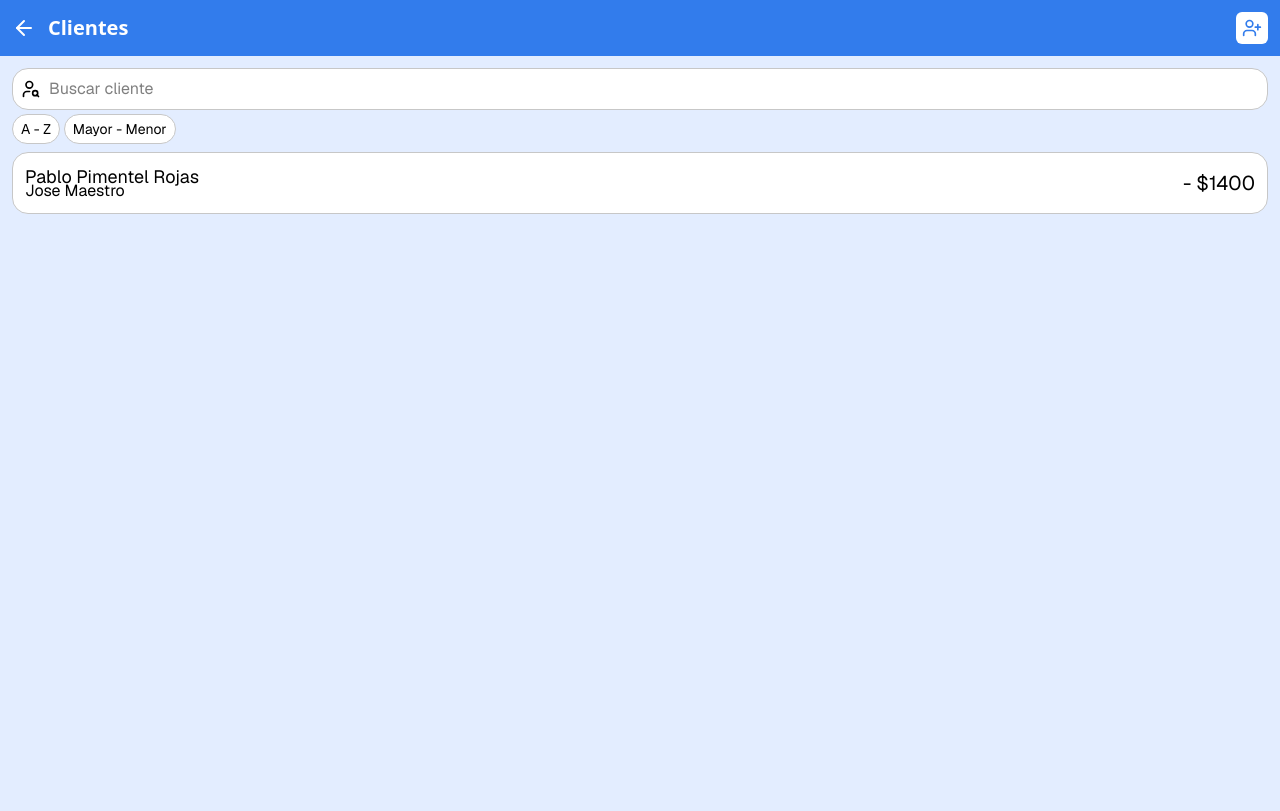
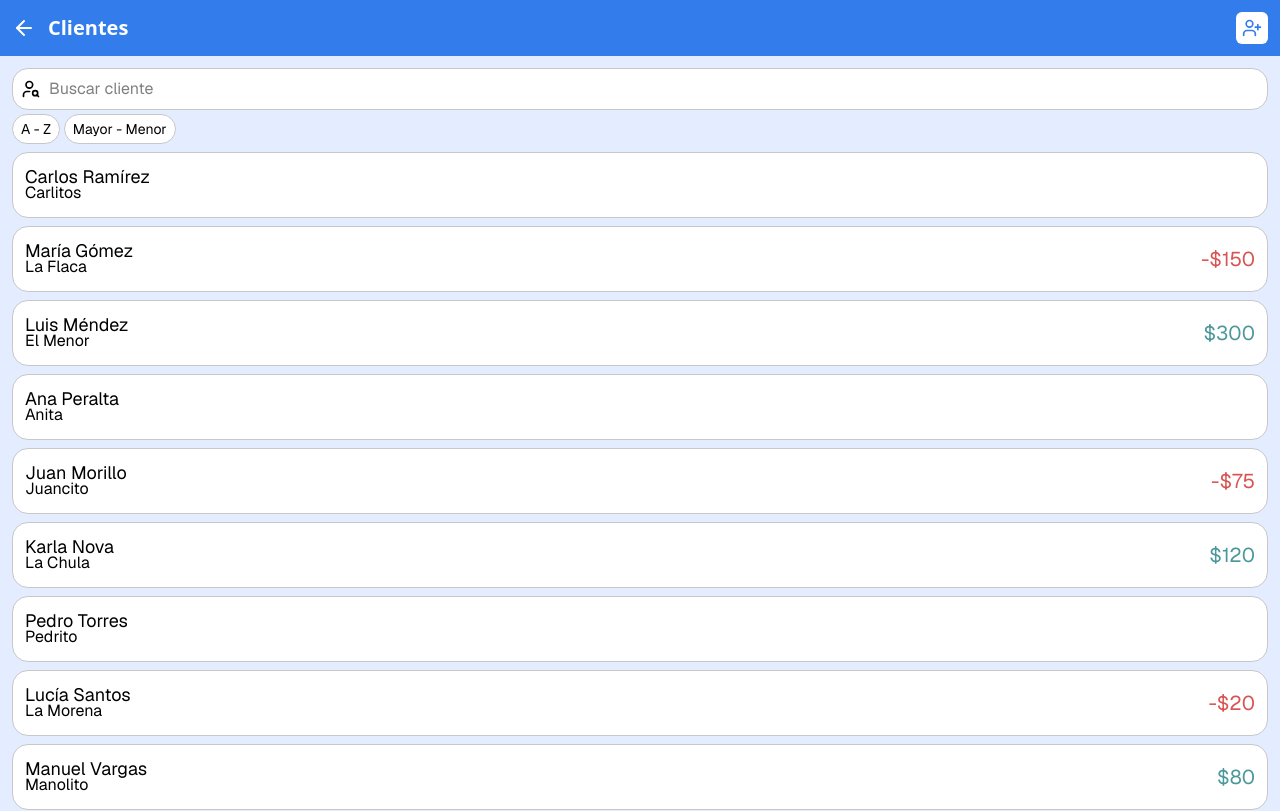
Before and after one commit to JoseBeltre/colmado-cesar-app, a React (Vite) app in the folder frontend/: page /clientes in a window 1280 px wide. Shown: the top 811 px of the page. Built offline with nearby package versions, Linux system fonts and the light colour scheme; a web font is replaced by a local one.

Commit message:
feat(Clients): update ClientItem to display dynamic client data from mock clients

```diff
--- a/frontend/src/components/ClientItem.jsx
+++ b/frontend/src/components/ClientItem.jsx
@@ -1,13 +1,25 @@
-export function ClientItem ({ onClick }) {
+export function ClientItem ({ firstName, lastName, aka, balance = 0, onClick }) {
+  let fullName = ''
+  if (lastName && firstName) {
+    fullName = firstName.split(' ')[0] + ' ' + lastName.split(' ')[0]
+  }
+  const formattedBalance = balance >= 0 ? (balance !== 0 ? `$${balance}` : 0) : `-$${Math.abs(balance)}`
   return (
     <div onClick={onClick} className='theme-container px-3 py-4 flex justify-between items-center cursor-pointer'>
       <div className=''>
-        <h5 className='text-black dark:text-white text-lg leading-4'>Pablo Pimentel Rojas</h5>
-        <h6 className='text-black dark:text-white/50 leading-3'>Jose Maestro</h6>
+        <h5 className='text-black dark:text-white text-lg leading-4'>{fullName}</h5>
+        <h6 className='text-black dark:text-white/50 leading-4'>{aka}</h6>
       </div>
-      <h5 className='text-xl text-black dark:text-white'>
-        - $1400
-      </h5>
+      {/* <h5 className={`text-xl text-black dark:text-white ${balance > 0 ? 'text-success dark:text-success' : ''}`}>
+        {balance !== 0 && formattedBalance}
+      </h5> */}
+      {
+        balance >= 0
+          ? balance !== 0
+            ? <h5 className='text-xl text-success '>{formattedBalance}</h5>
+            : ''
+          : <h5 className='text-xl text-error '>{formattedBalance}</h5>
+      }
     </div>
   )
 }
--- a/frontend/src/pages/Clients.jsx
+++ b/frontend/src/pages/Clients.jsx
@@ -3,6 +3,7 @@ import { NavHeader } from '../components/NavHeader'
 import { useState } from 'react'
 import { ClientInfoModal } from '../components/ClientInfoModal'
 import { ClientItem } from '../components/ClientItem'
+import { clients } from '../../mocks/clients'
 export function Clients () {
   const [isClientInfoModalOpen, setIsClientInfoModalOpen] = useState(false)
   return (
@@ -25,7 +26,20 @@ export function Clients () {
           </div>
         </header>
         <div className='grid gap-2'>
-          <ClientItem onClick={() => setIsClientInfoModalOpen(!isClientInfoModalOpen)} />
+          {
+            clients.map(client => {
+              return (
+                <ClientItem
+                  key={client.id}
+                  firstName={client.firstName}
+                  lastName={client.lastName}
+                  aka={client.aka}
+                  balance={client.balance}
+                  onClick={() => setIsClientInfoModalOpen(!isClientInfoModalOpen)}
+                />
+              )
+            })
+          }
         </div>
         {
           isClientInfoModalOpen &&
```
